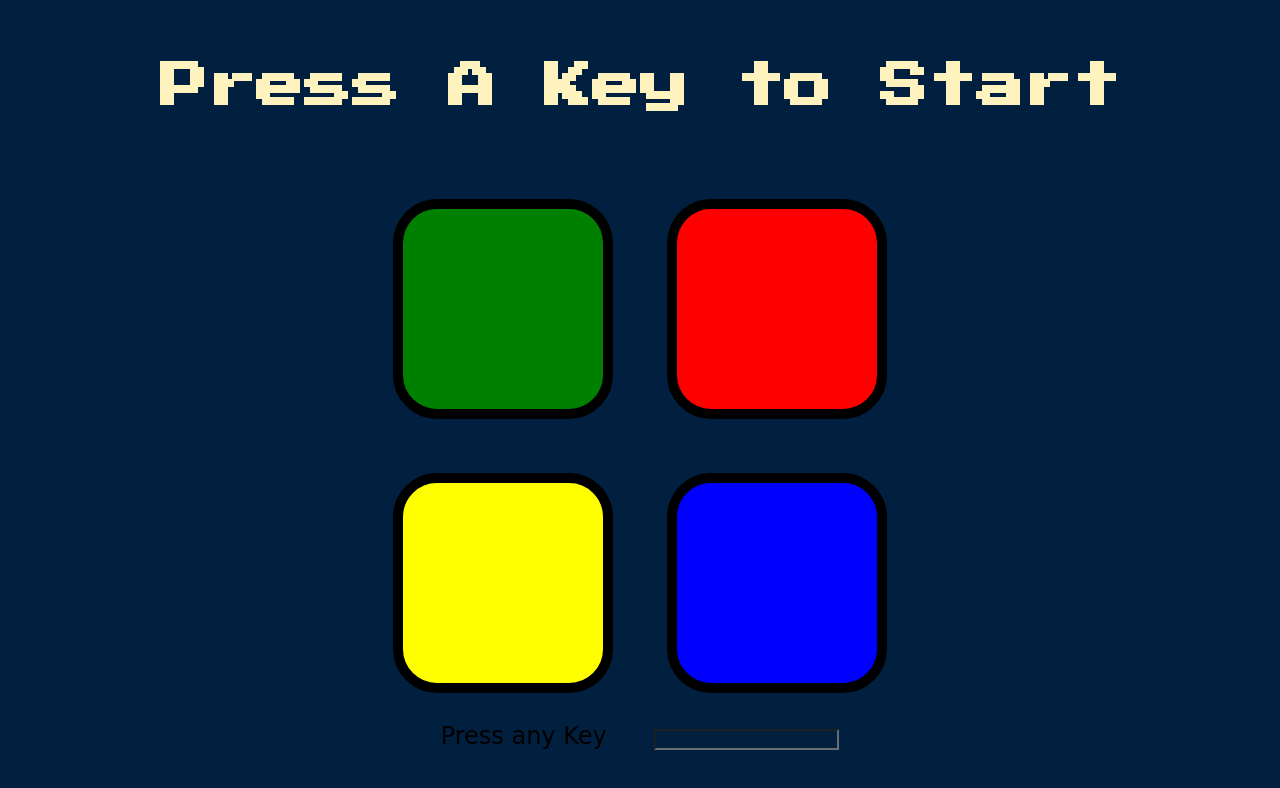
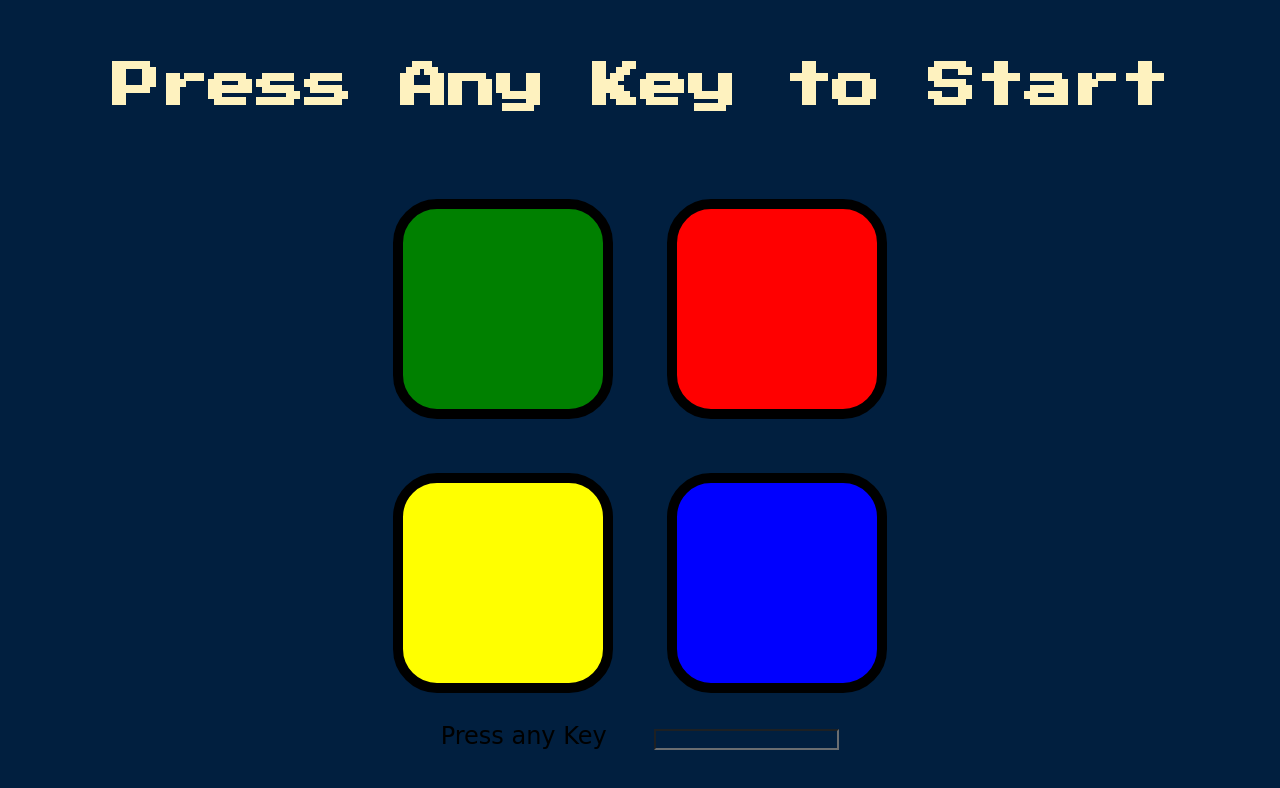
Before and after one commit to jaiswalkishan123/SimonGame, a plain HTML site: page index.html in a window 1280 px wide. Drawn offline with nearby package versions, Linux system fonts and the light colour scheme.

Commit message:
Update index.html

```diff
--- a/index.html
+++ b/index.html
@@ -9,7 +9,7 @@
 </head>
 
 <body>
-  <h1 id="level-title">Press A Key to Start</h1>
+  <h1 id="level-title">Press Any  Key to Start</h1>
   <div class="container">
     <div lass="row">
 
```
